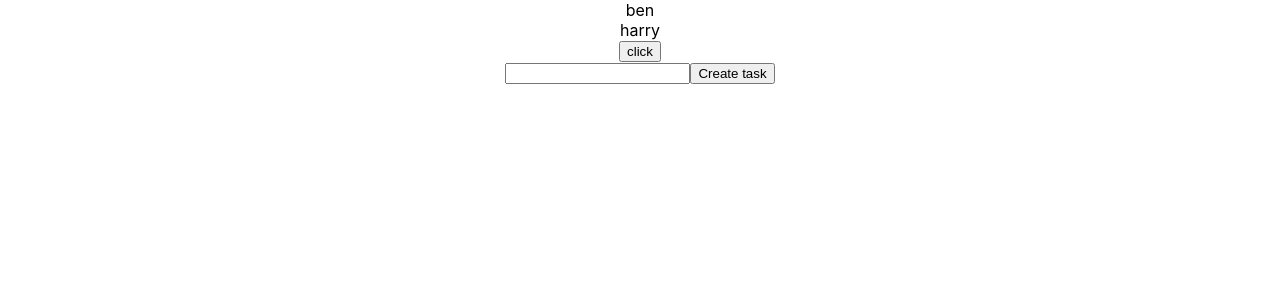
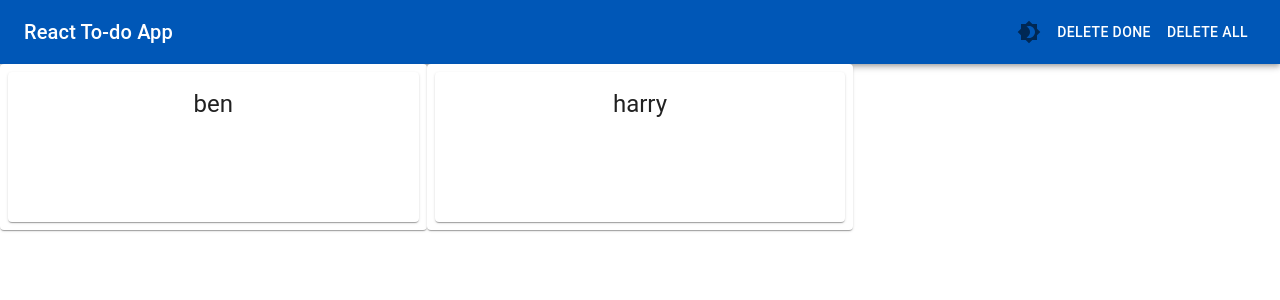
Before and after one commit to benjaminpritchard230/my-app, a React (Create React App) app: page / in a window 1280 px wide. Shown: the top 300 px of the page. Built offline with nearby package versions, Linux system fonts and the light colour scheme.

Commit message:
Learning redux and mui

```diff
--- a/package.json
+++ b/package.json
@@ -3,6 +3,10 @@
   "version": "0.1.0",
   "private": true,
   "dependencies": {
+    "@emotion/react": "^11.10.4",
+    "@emotion/styled": "^11.10.4",
+    "@mui/icons-material": "^5.10.6",
+    "@mui/material": "^5.10.8",
     "@reduxjs/toolkit": "^1.8.6",
     "@testing-library/jest-dom": "^5.16.5",
     "@testing-library/react": "^13.4.0",
--- a/src/App.js
+++ b/src/App.js
@@ -1,12 +1,71 @@
-import React from "react";
 import "./App.css";
 import { TaskListDisplay } from "./features/taskList/taskListDisplay";
+import { styled } from "@mui/material/styles";
+import Box from "@mui/material/Box";
+import Paper from "@mui/material/Paper";
+import Grid from "@mui/material/Grid";
+import TopAppBar from "./components/TopAppBar";
+import { useSelector, useDispatch } from "react-redux";
+import { save } from "./features/taskList/taskListSlice";
+import { useState, useEffect } from "react";
+import { ThemeProvider, createTheme } from "@mui/material/styles";
+import CssBaseline from "@mui/material/CssBaseline";
+import TaskCard from "./components/TaskCard";
 
 function App() {
+  const Item = styled(Paper)(({ theme }) => ({
+    backgroundColor: theme.palette.mode === "dark" ? "#1A2027" : "#fff",
+    ...theme.typography.body2,
+    padding: theme.spacing(1),
+    textAlign: "center",
+    color: theme.palette.text.secondary,
+  }));
+
+  const taskList = useSelector((state) => state.taskList.value);
+  const dispatch = useDispatch();
+
+  const [theme, setTheme] = useState("light");
+
+  const lightTheme = createTheme({
+    palette: {
+      primary: {
+        main: "#0057b7",
+      },
+    },
+  });
+
+  const darkTheme = createTheme({
+    palette: {
+      mode: "dark",
+    },
+  });
+
+  const displayTaskCards = () => {
+    let cardsArray = [];
+    taskList.forEach((task, index) => {
+      cardsArray.push(
+        <Grid xs={12} md={6} lg={4}>
+          <Item>
+            <TaskCard task={task} />
+          </Item>
+        </Grid>
+      );
+    });
+    return cardsArray;
+  };
+
   return (
-    <div className="App">
-      <TaskListDisplay />
-    </div>
+    <ThemeProvider theme={theme === "dark" ? darkTheme : lightTheme}>
+      <CssBaseline />
+      <Box sx={{ flexGrow: 1, minWidth: 1 }} key="1">
+        <Grid container spacing={0}>
+          <Grid xs={12}>
+            <TopAppBar theme={theme} setTheme={setTheme} />
+          </Grid>
+          {displayTaskCards()}
+        </Grid>
+      </Box>
+    </ThemeProvider>
   );
 }
 
--- /dev/null
+++ b/src/components/TaskCard.jsx
@@ -0,0 +1,29 @@
+import * as React from "react";
+import Box from "@mui/material/Box";
+import Card from "@mui/material/Card";
+import CardActions from "@mui/material/CardActions";
+import CardContent from "@mui/material/CardContent";
+import Button from "@mui/material/Button";
+import Typography from "@mui/material/Typography";
+import { useState } from "react";
+
+const bull = (
+  <Box
+    component="span"
+    sx={{ display: "inline-block", mx: "2px", transform: "scale(0.8)" }}
+  >
+    •
+  </Box>
+);
+
+export default function TaskCard({ task }) {
+  const [editText, setEditText] = useState("");
+  return (
+    <Card sx={{ minWidth: 275, minHeight: 150 }}>
+      <CardContent>
+        <Typography variant={"h5"}>{task}</Typography>
+      </CardContent>
+      <CardActions></CardActions>
+    </Card>
+  );
+}
--- /dev/null
+++ b/src/components/TopAppBar.jsx
@@ -0,0 +1,53 @@
+import * as React from "react";
+import AppBar from "@mui/material/AppBar";
+import Box from "@mui/material/Box";
+import Toolbar from "@mui/material/Toolbar";
+import Typography from "@mui/material/Typography";
+import Button from "@mui/material/Button";
+import IconButton from "@mui/material/IconButton";
+import Brightness4Icon from "@mui/icons-material/Brightness4";
+import Brightness7Icon from "@mui/icons-material/Brightness7";
+
+export default function TopAppBar({ theme, setTheme }) {
+  return (
+    <Box sx={{ flexGrow: 1 }}>
+      <AppBar position="static">
+        <Toolbar>
+          <Typography variant="h6" component="div" sx={{ flexGrow: 1 }}>
+            React To-do App
+          </Typography>
+          {theme === "dark" ? (
+            <IconButton
+              onClick={() => {
+                setTheme("light");
+              }}
+            >
+              <Brightness7Icon />
+            </IconButton>
+          ) : (
+            <IconButton
+              onClick={() => {
+                setTheme("dark");
+              }}
+            >
+              <Brightness4Icon />
+            </IconButton>
+          )}
+
+          <Button
+            // onClick={}
+            color="inherit"
+          >
+            Delete Done
+          </Button>
+          <Button
+            // onClick={}
+            color="inherit"
+          >
+            Delete all
+          </Button>
+        </Toolbar>
+      </AppBar>
+    </Box>
+  );
+}
--- a/src/features/taskList/taskListDisplay.jsx
+++ b/src/features/taskList/taskListDisplay.jsx
@@ -1,4 +1,3 @@
-import React from "react";
 import { useSelector, useDispatch } from "react-redux";
 import { save } from "./taskListSlice";
 
```
Also changed, not shown: 1 other file (tests, documents, lock files or other folders).
